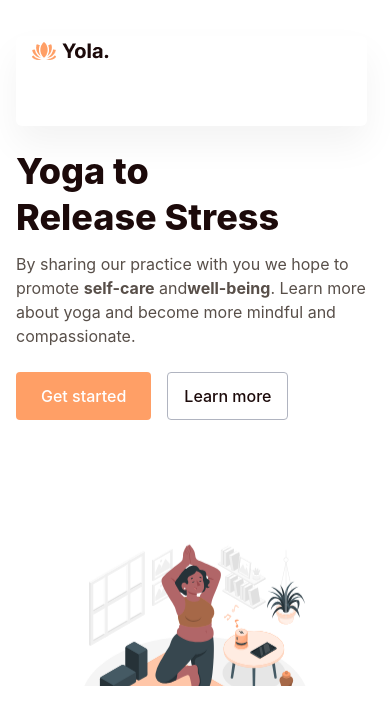
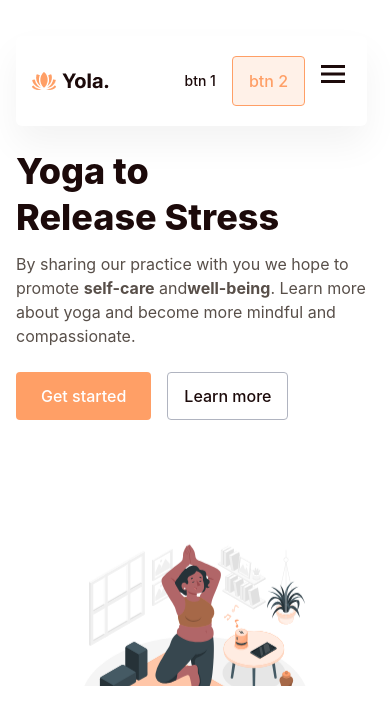
Before and after one commit to robs-am/yoga-landind-page, a React (Vite) app: page / in a window 390 px wide. Shown: the top 724 px of the page. Built offline with nearby package versions, Linux system fonts and the light colour scheme.

Commit message:
feat: adiciona nav e navmobile

```diff
--- a/package.json
+++ b/package.json
@@ -13,6 +13,7 @@
     "react": "^18.2.0",
     "react-countup": "^6.5.3",
     "react-dom": "^18.2.0",
+    "react-icons": "^5.2.1",
     "react-modal-video": "^2.0.1",
     "react-parallax": "^3.5.1",
     "sass": "^1.77.1"
--- a/src/components/Header.jsx
+++ b/src/components/Header.jsx
@@ -1,6 +1,6 @@
 import React, { useState, useEffect } from 'react';
 import Nav from './Nav';
-// import NavMobile from './NavMobile';
+import NavMobile from './NavMobile';
 
 import Logo from '../assets/img/logo.png';
 
@@ -10,7 +10,7 @@ function Header() {
     <header
       className={`${
         header ? 'top-0' : 'top-9'
-      } max-w-[90vw] lg:max-w-[1170px] mx-auto rounded-md h-[90px] shadow-primary px-4 lg:px-8 x-20 transtion-all duration-500 fixed bg-white w-full`}
+      } max-w-[90vw] lg:max-w-[1170px] mx-auto rounded-md h-[90px] shadow-primary px-4 lg:px-8 x-20 transtion-all duration-500 fixed bg-white w-full flex items-center justify-between`}
     >
       <div className="flex items-center">
         {/* Logo */}
@@ -22,6 +22,18 @@ function Header() {
           <Nav />
         </div>
       </div>
+      <div className="flex items center">
+        {/* buttons */}
+        <div className="flex gap-x-4 lg:gap-x-9">
+          <button className="text-heading font-medium text-sm lg:text-base hover:text-orange transition">
+            btn 1
+          </button>
+          <button className="btn btn-md lg:px-[30px] bg-orange-100 border border-orange text-orange font-medium textt-sm lg:text-base hover:bg-orange-200 hover:text-white transition">
+            btn 2
+          </button>
+        </div>
+        <NavMobile />
+      </div>
     </header>
   );
 }
--- a/src/components/NavMobile.jsx
+++ b/src/components/NavMobile.jsx
@@ -1,7 +1,29 @@
-import React from 'react';
+import React, { useState } from 'react';
+import { BiMenu } from 'react-icons/bi';
+import { navigation } from '../data';
 
-const NavMobile = () => {
-  return <div>NavMobile</div>;
-};
+function NavMobile() {
+  const [open, setOpen] = useState(false);
+  return (
+    <nav>
+      <div className="cursor-pointer text-4xl text-heading ml-[10px] lg:hidden">
+        <BiMenu />
+      </div>
+      <ul
+        className={`${
+          open ? 'max-h-60 p-8' : 'max-h-0'
+        } flex flex-col absolute w-full bg-white top-24 shadow-primary space-y-6 overflow-hidden transition-all`}
+      >
+        {navigation.map((item, index) => {
+          return (
+            <li key={index}>
+              <a href={item.href}>{item.name}</a>
+            </li>
+          );
+        })}
+      </ul>
+    </nav>
+  );
+}
 
 export default NavMobile;
--- a/src/data.jsx
+++ b/src/data.jsx
@@ -5,6 +5,11 @@ import { BsCheck, BsChevronRight } from 'react-icons/bs';
 import CourseImage1 from '../src/assets/img/courses/course-1.png';
 import CourseImage2 from '../src/assets/img/courses/course-2.png';
 import CourseImage3 from '../src/assets/img/courses/course-3.png';
+
+export const hero = {
+  title: 'Yoga to\n Release Stress',
+  desc: 'By sharing our practice with you we hope to promote self-care and well-being. Learn more about yoga and become more mindful and compassionate.',
+};
 
 export const navigation = [
   {
```
Also changed, not shown: 2 other files (tests, documents, lock files or other folders).
